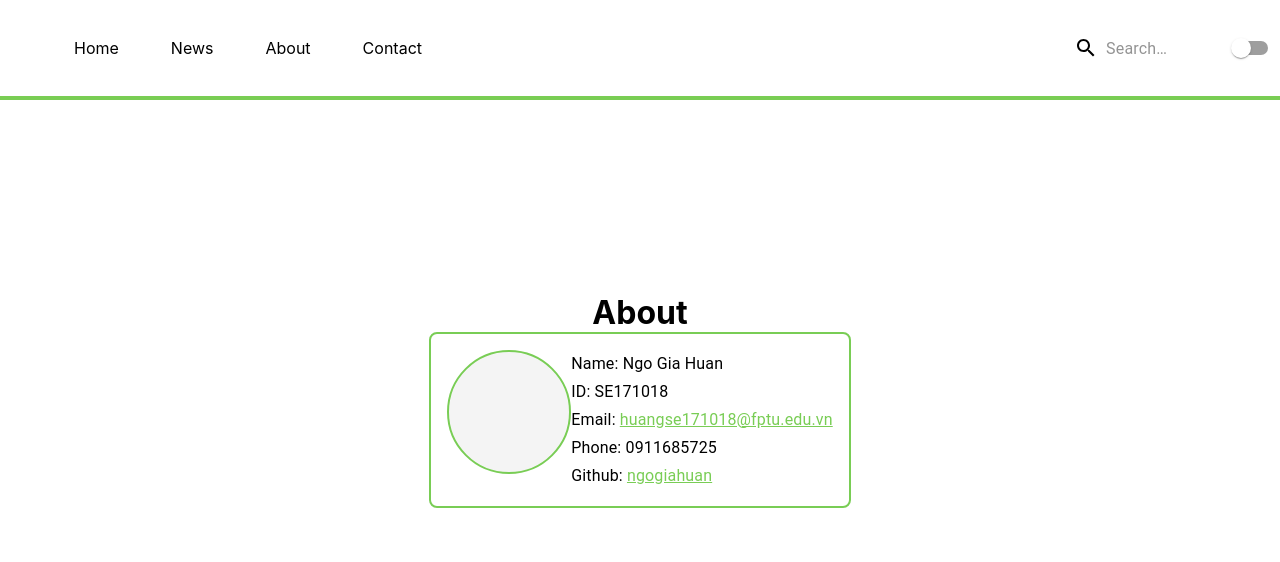
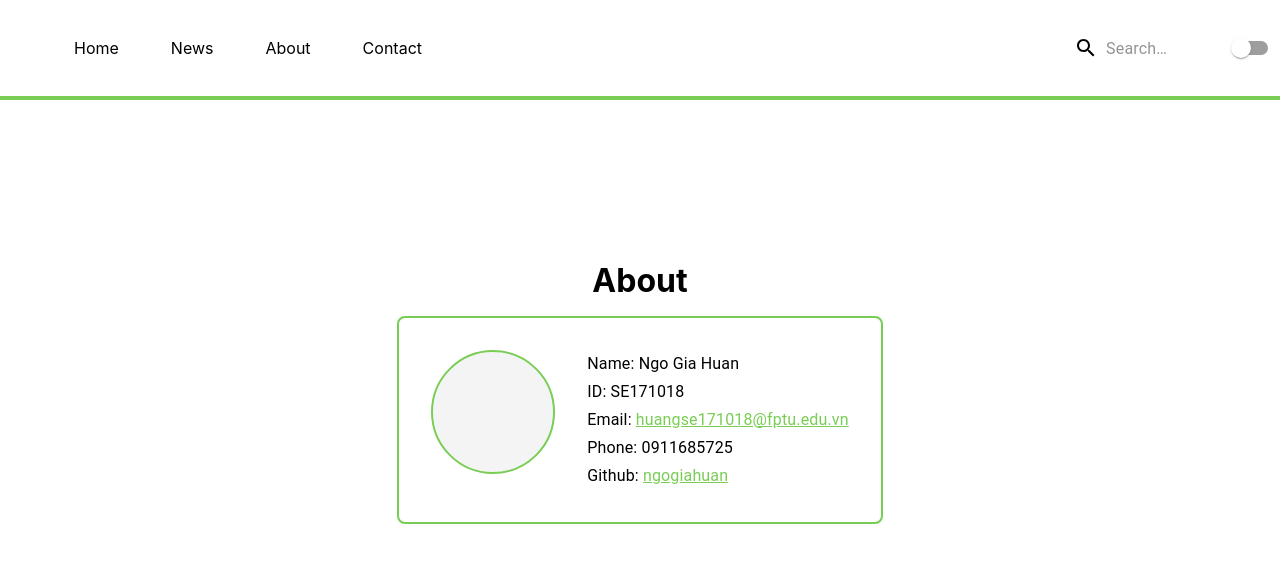
Before and after one commit to ngogiahuan/lab1, a React (Create React App) app: page /about in a window 1280 px wide. Shown: the top 562 px of the page. Built offline with nearby package versions, Linux system fonts and the light colour scheme.

Commit message:
fix about.css

```diff
--- a/src/component/About/About.css
+++ b/src/component/About/About.css
@@ -9,12 +9,12 @@
 .about-card {
     border-radius: 8px;
     padding: 1rem;
-    margin: 1rem;
+    margin: 1rem !important;
     border: #79cd55 2px solid;
 }
 
 .card-item {
-    margin: 1rem;
+    margin: 1rem !important;
 }
 
 .card-img {
```
